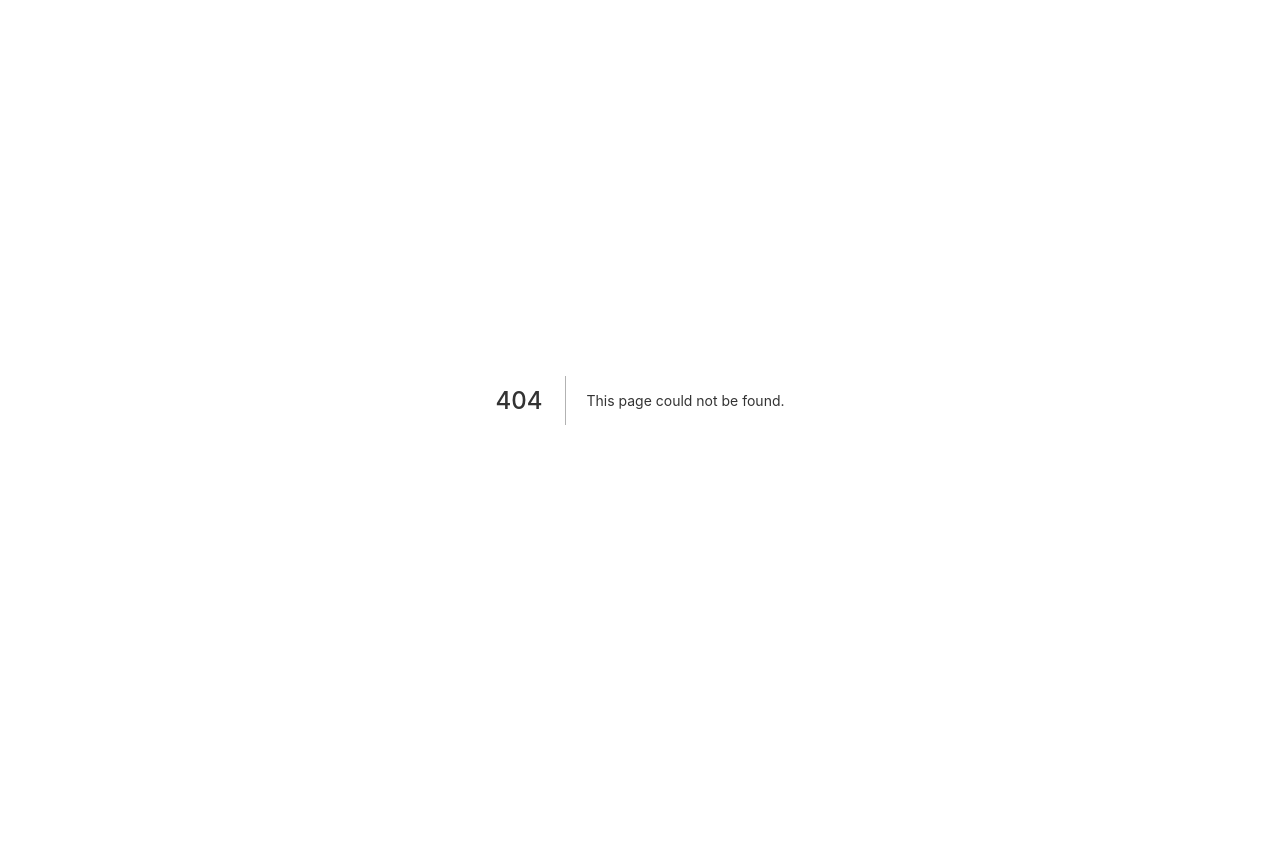
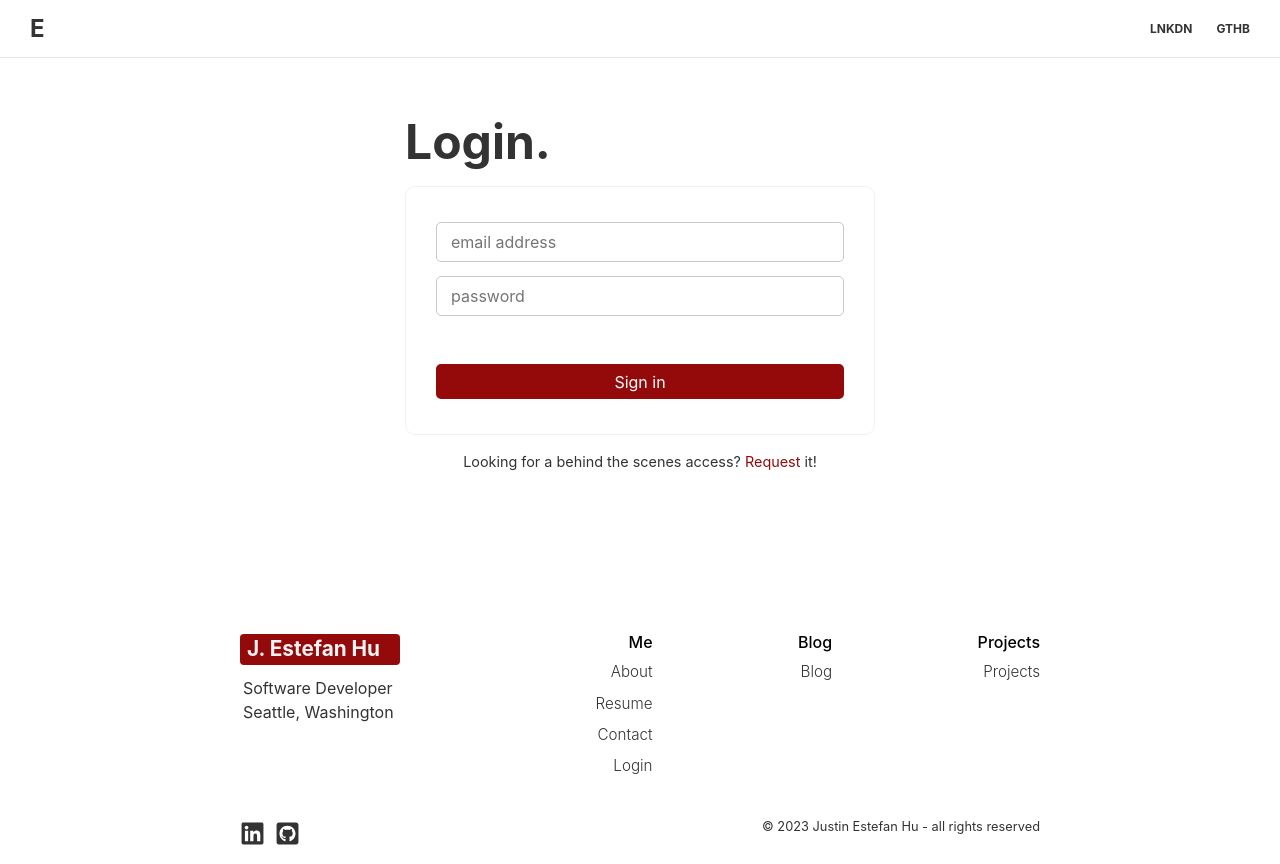
Before and after one commit to EstefanHu/portfolio, a Next.js app: page /lgn in a window 1280 px wide. Before the commit this address had no page. Before the commit the page ends 800 px from the top, so only its background shows below. Built offline with nearby package versions, Linux system fonts and the light colour scheme.

Commit message:
corrected link names

```diff
--- a/src/app/(landing)/(about)/page.tsx
+++ b/src/app/(landing)/(about)/page.tsx
@@ -22,8 +22,7 @@ export default function Home() {
         <p>Howdy! My name is <Link target='_blank' rel='noopener noreferrer' href='https://www.linkedin.com/in/estefanhu/'>Estefan</Link> and I am a software developer @ <Link href='/rsm'>[insert company]</Link>.</p>
 
         <p>
-          If you have something to say, or just want to say hi, please contact me{' '}
-          <Link href='/contact?r=bio'>here</Link>.
+          If you would like to reach me, you can find me on <Link target='_blank' rel='noopener noreferrer' href='https://www.linkedin.com/in/estefanhu/'>LinkedIn</Link>, or you can send me a <Link href='/cntct?r=bio'>message</Link>.
         </p>
 
         <p>Best of wishes, and to those who know, happy coding!</p>
--- a/src/app/(landing)/layout.tsx
+++ b/src/app/(landing)/layout.tsx
@@ -45,8 +45,8 @@ export default function layout({ children }: { children: React.ReactNode }) {
                 <h4>me</h4>
                 <Link href='/'>about</Link>
                 <Link href='/rsm'>resume</Link>
-                <Link href='/contact'>contact</Link>
-                <Link href='/login'>login</Link>
+                <Link href='/cntct'>contact</Link>
+                <Link href='/lgn'>login</Link>
               </span>
 
               <span>
--- a/src/app/(landing)/login/page.tsx
+++ b/src/app/(landing)/lgn/page.tsx
@@ -13,7 +13,7 @@ export default function Page() {
       <p className={styles.request}>
         Looking for a behind the scenes access?{' '}
         <span>
-          <Link href='/contact?r=request%20%access'>Request</Link> it!
+          <Link href='/cntct?r=request%20%access'>Request</Link> it!
         </span>
       </p>
     </main>
```
Also changed, not shown: src/app/(landing)/cntct/contact.module.scss (renamed from src/app/(landing)/contact/contact.module.scss), src/app/(landing)/cntct/page.tsx (renamed from src/app/(landing)/contact/page.tsx), src/app/(landing)/lgn/LoginForm.tsx (renamed from src/app/(landing)/login/LoginForm.tsx), src/app/(landing)/lgn/login.module.scss (renamed from src/app/(landing)/login/login.module.scss).
